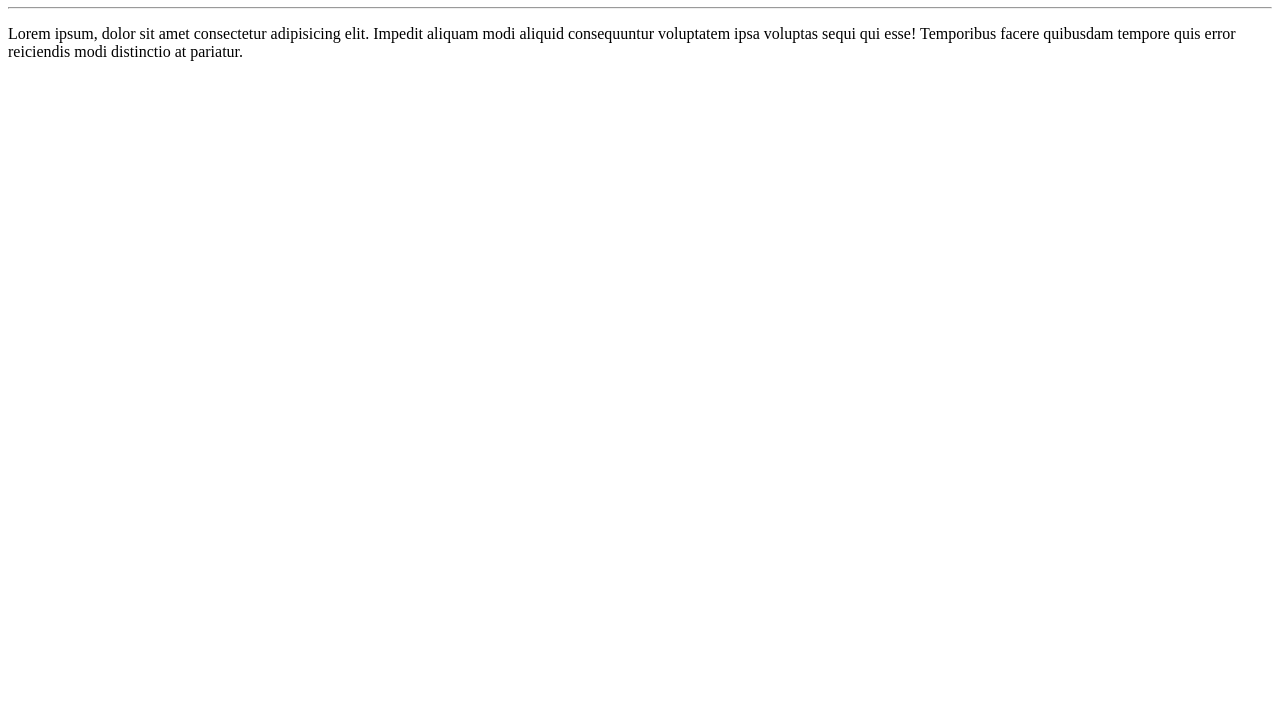
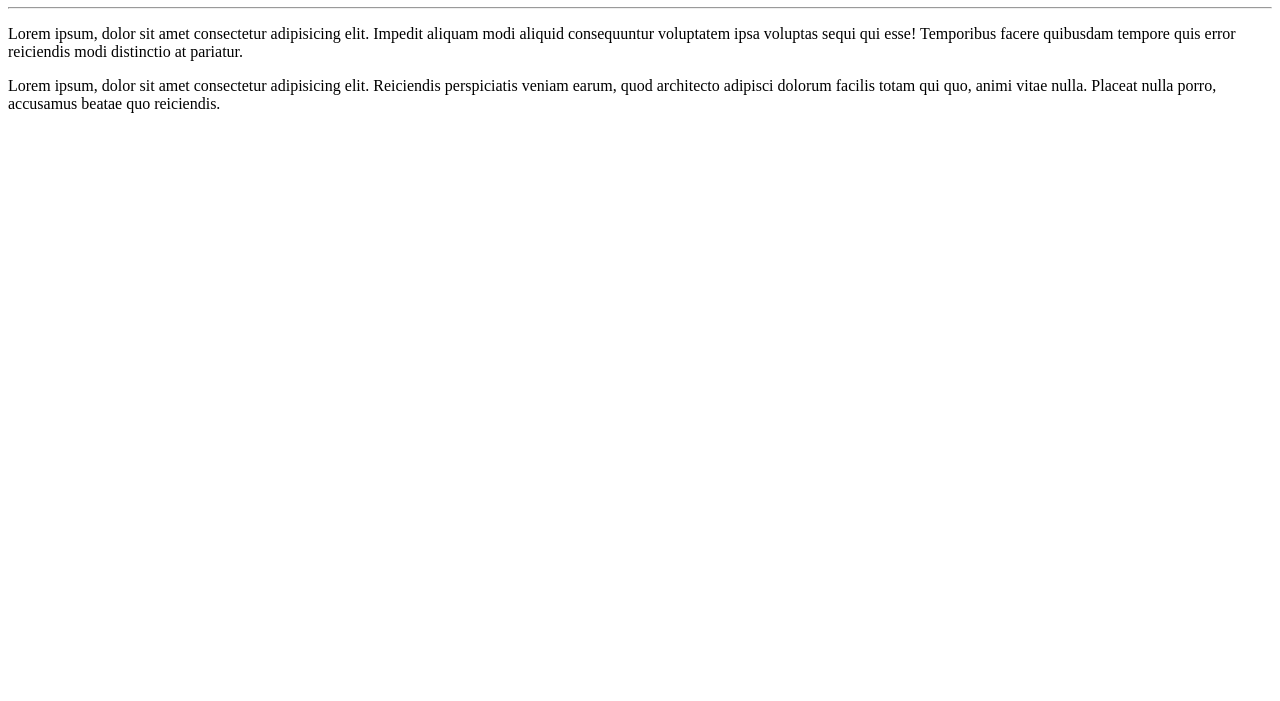
Before and after one commit to rogers-filho/Ola-Mundo, a plain HTML site: page site-exemplo/index.html in a window 1280 px wide. Shown: the part 99-800 px from the top of the page. Drawn offline with Linux system fonts and the light colour scheme.

Commit message:
adicionei um parágrafo

```diff
--- a/site-exemplo/index.html
+++ b/site-exemplo/index.html
@@ -12,5 +12,6 @@
     <h1>Olá, Mundo!</h1>
     <hr>
     <p>Lorem ipsum, dolor sit amet consectetur adipisicing elit. Impedit aliquam modi aliquid consequuntur voluptatem ipsa voluptas sequi qui esse! Temporibus facere quibusdam tempore quis error reiciendis modi distinctio at pariatur.</p>
+    <p>Lorem ipsum, dolor sit amet consectetur adipisicing elit. Reiciendis perspiciatis veniam earum, quod architecto adipisci dolorum facilis totam qui quo, animi vitae nulla. Placeat nulla porro, accusamus beatae quo reiciendis.</p>
 </body>
 </html>
```
